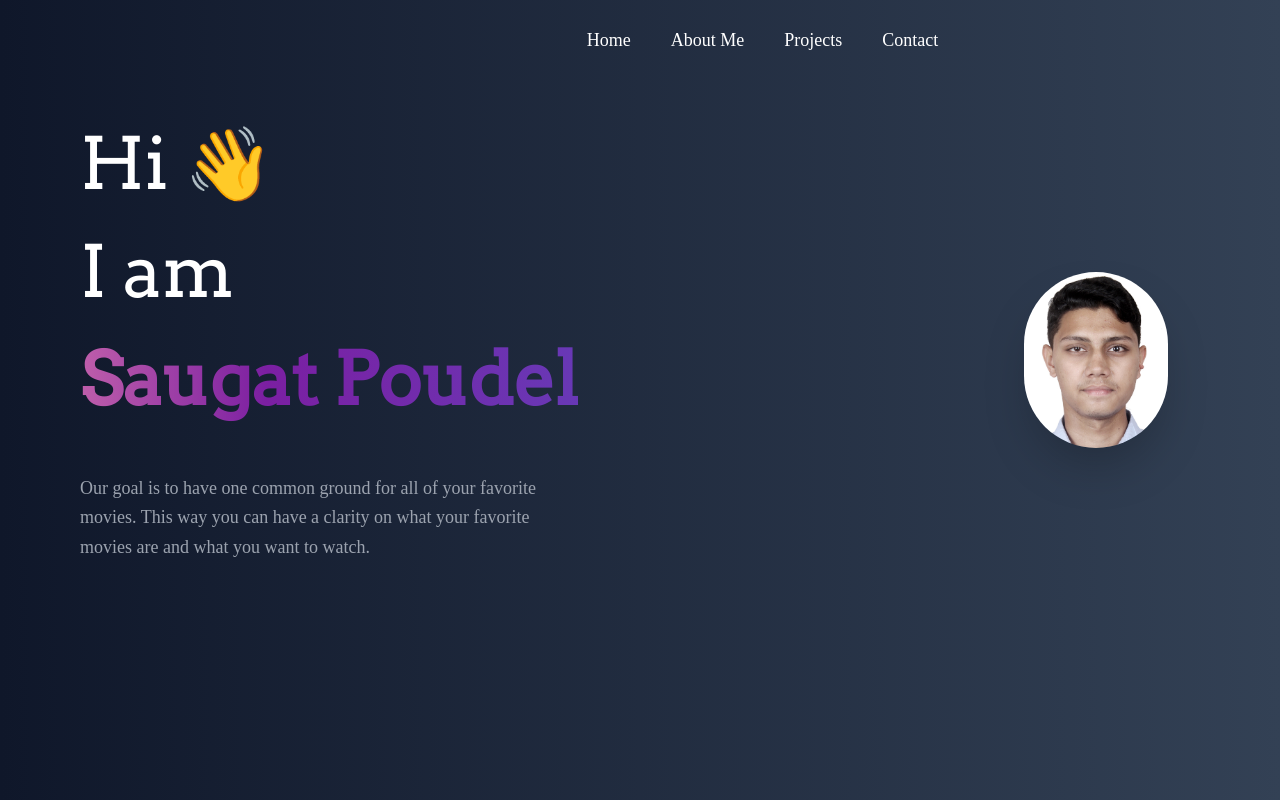
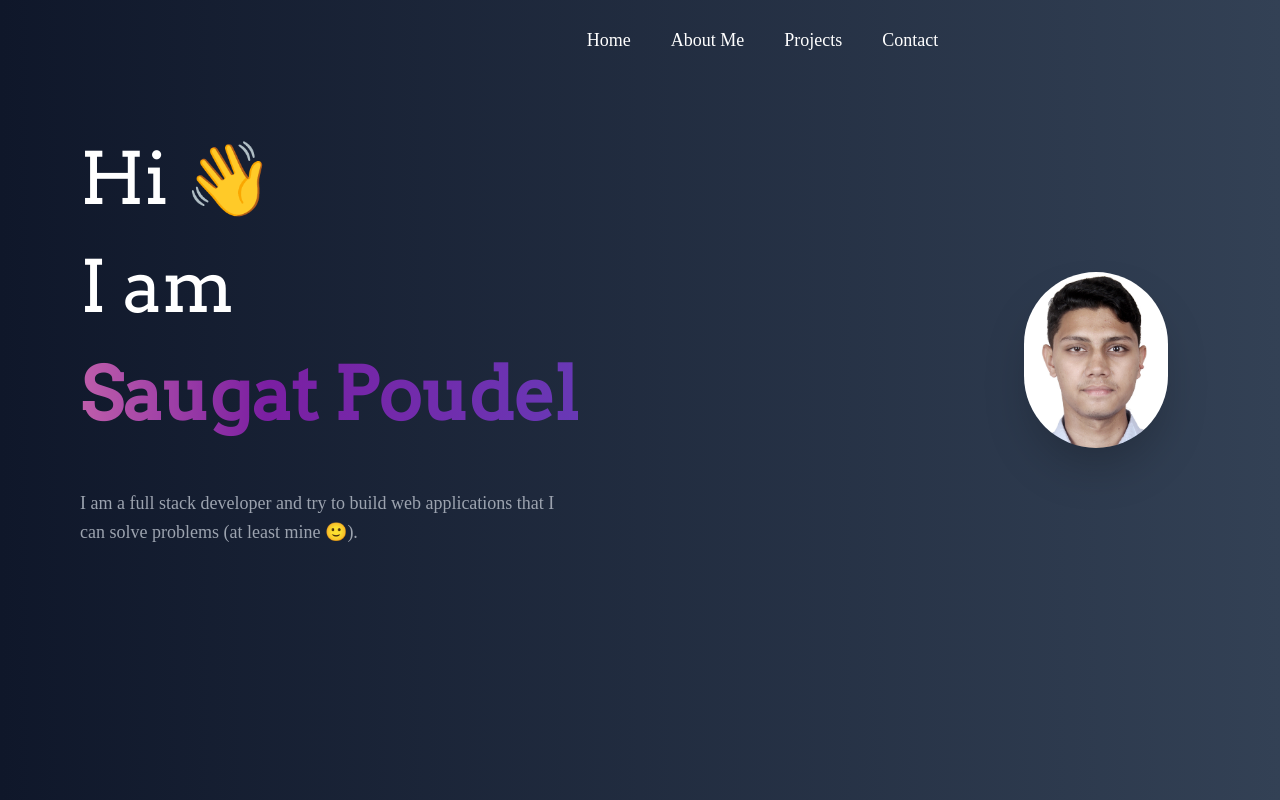
Before and after one commit to njsaugat/portfolio, a React (Vite) app in the folder portfolio/: page / in a window 1280 px wide. Shown: the top 800 px of the page. Built offline with nearby package versions, Linux system fonts and the light colour scheme; a web font is replaced by a local one.

Commit message:
hero file added

```diff
--- a/portfolio/src/pages/Hero.jsx
+++ b/portfolio/src/pages/Hero.jsx
@@ -2,9 +2,7 @@ import React from 'react';
 import Blobs from '../components/Blobs';
 import Navbar from '../components/Navbar';
 import Tagline from '../components/Tagline';
-import profile from '../assets/profile.png';
 import profile1 from '../assets/profile1.jpg';
-import profile2 from '../assets/profile1.jpg';
 const Hero = () => {
   return (
     <>
@@ -14,10 +12,9 @@ const Hero = () => {
       <main className="relative hero flex flex-col-reverse justify-center items-center w-screen min-h-screen md:h-auto  overflow-hidden  md:flex-row  bg-gradient-to-l from-slate-700 to-slate-900">
         <div className=" left md:w-3/5 p-10 md:mb-32 md:p-20 mt-32 md:mt-0">
           <Tagline />
-          <section className="text-gray-400 lg:w-4/5 description mt-5 text-lg leading-relaxed md:mt-10 ">
-            Our goal is to have one common ground for all of your favorite
-            movies. This way you can have a clarity on what your favorite movies
-            are and what you want to watch.
+          <section className="text-gray-400  lg:w-4/5 description mt-5 text-lg leading-relaxed md:mt-10 ">
+            I am a full stack developer and try to build web applications that I
+            can solve problems (at least mine 🙂).
           </section>
           {/* <Link to="/home">
             <button className="px-5 py-3 my-10 text-black transition-all duration-300 rounded-lg bg-gradient-to-t from-purple-500 to-purple-100 hover:shadow-xl hover:scale-105">
```
